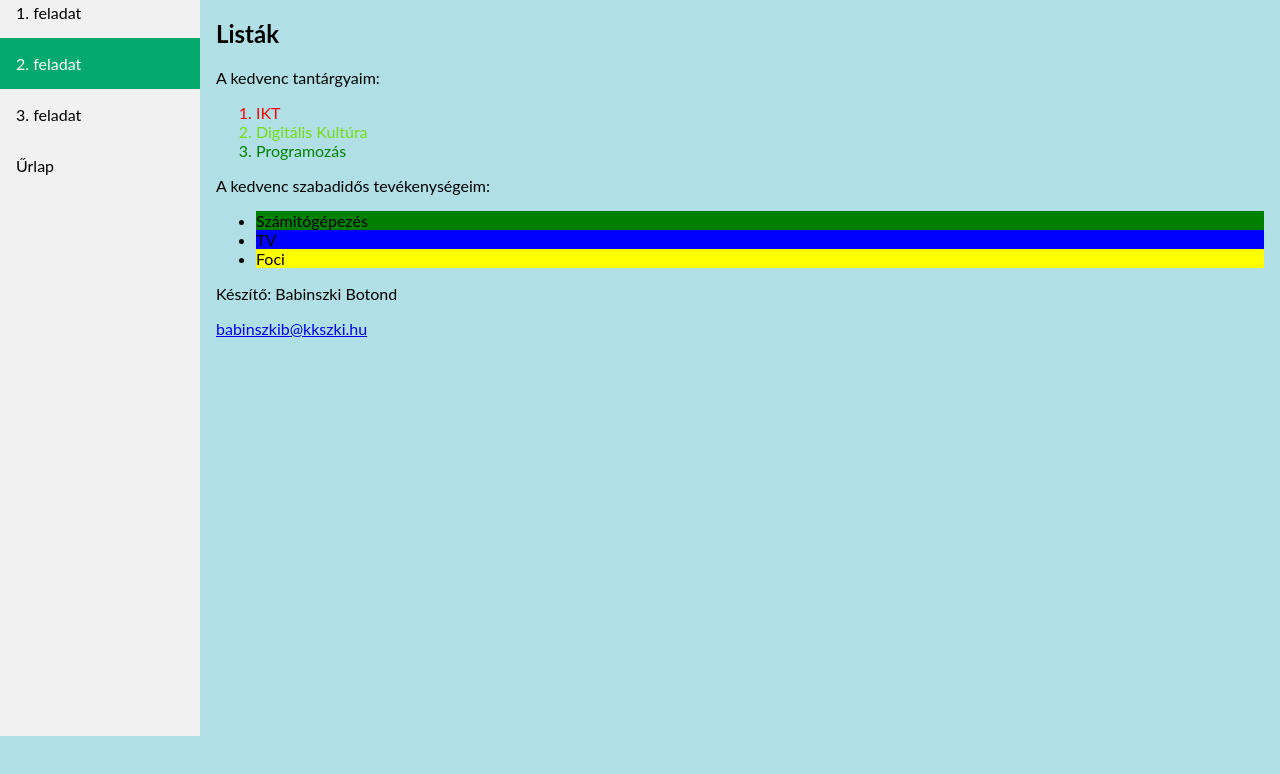
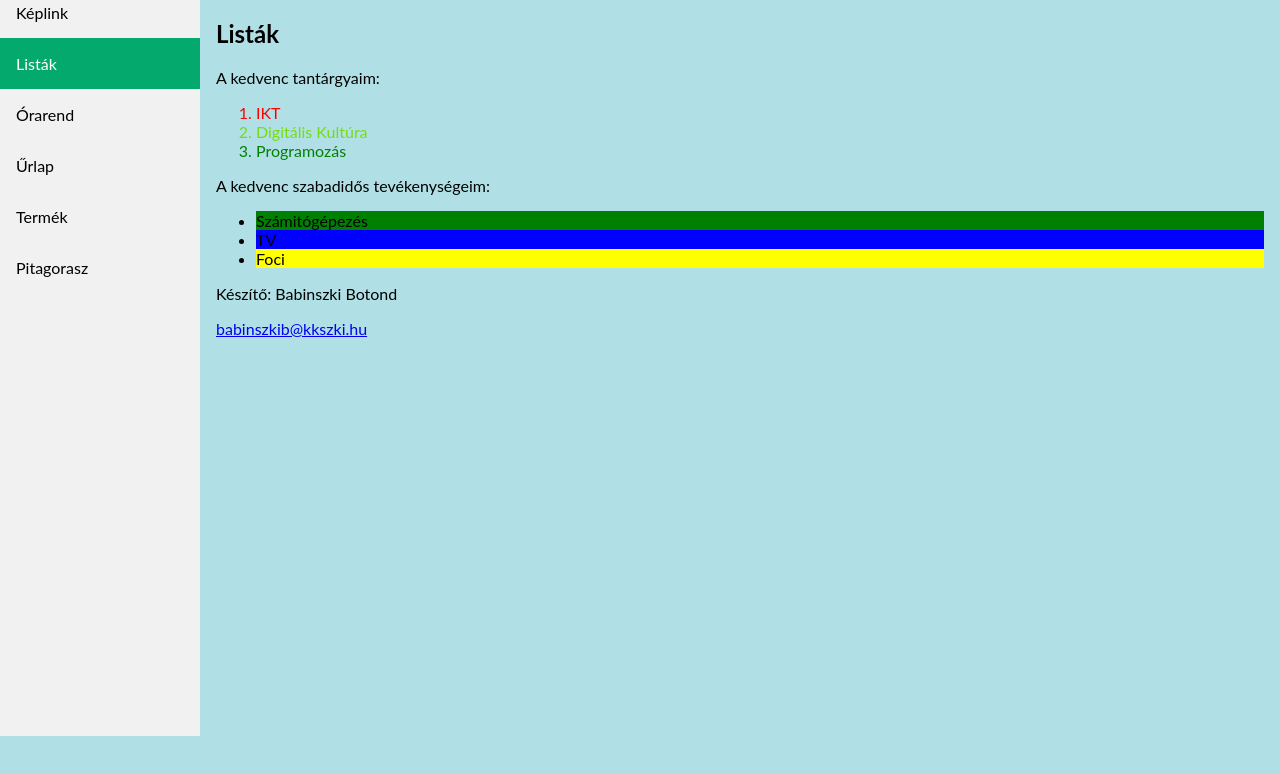
Before and after one commit to Botiweb/collage, a plain HTML site: page listak.html in a window 1280 px wide. Shown: the part 64-838 px from the top of the page. Drawn offline with Linux system fonts and the light colour scheme.

Commit message:
Update listak.html

```diff
--- a/listak.html
+++ b/listak.html
@@ -68,10 +68,12 @@
 
         <div class="sidebar">
           <a href="index.html">Főoldal</a>
-          <a href="keplink.html">1. feladat</a>
-          <a class="active" href="listak.html">2. feladat</a>
-          <a href="orarend.html">3. feladat </a>
+          <a href="keplink.html">Képlink</a>
+          <a class="active" href="listak.html">Listák</a>
+          <a href="orarend.html">Órarend </a>
           <a href="urlap.html">Űrlap</a>
+          <a href="billenytu.html">Termék</a>
+          <a href="pitagorasz.html">Pitagorasz</a>
         </div>
 
         <div class="content">
```
